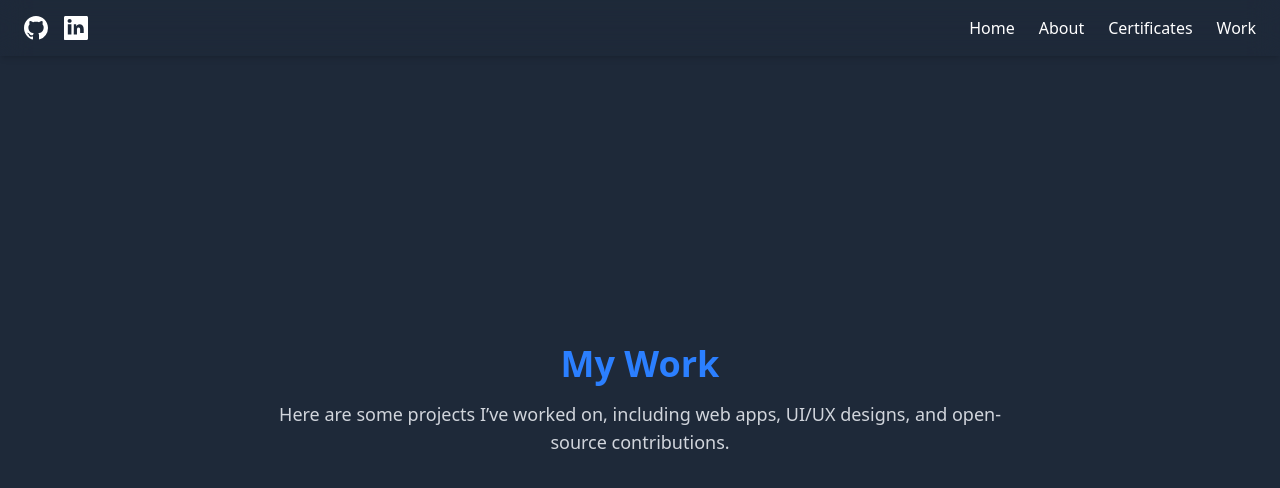
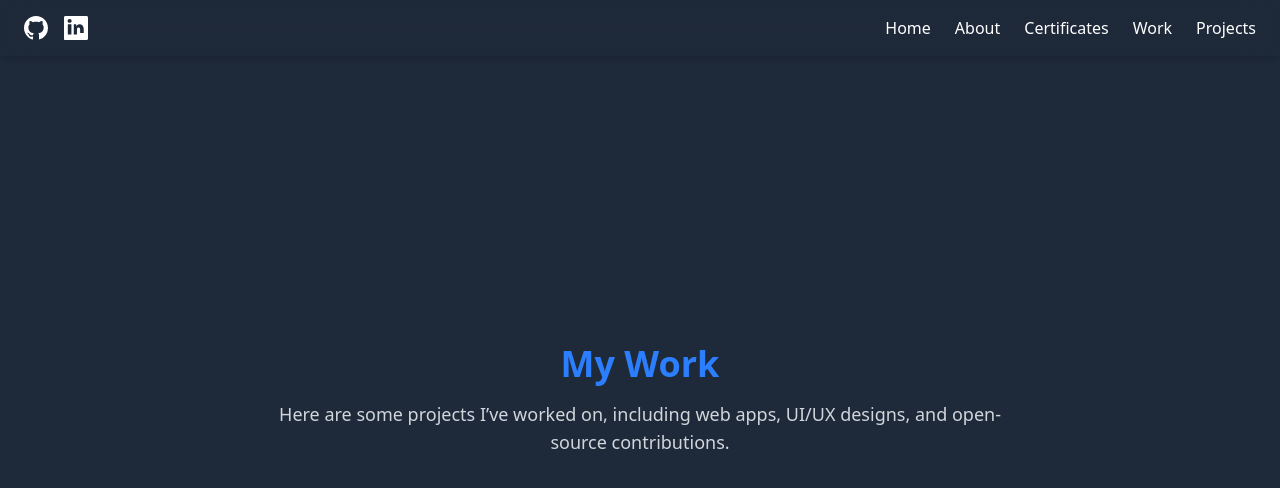
Before and after one commit to Raghavendrabaheti/Portfolio, a React (Vite) app: page /work in a window 1280 px wide. Shown: the top 488 px of the page. Built offline with nearby package versions, Linux system fonts and the light colour scheme.

Commit message:
add Projects link to Navbar and create Project component

```diff
--- a/src/Components/Navbar.jsx
+++ b/src/Components/Navbar.jsx
@@ -37,6 +37,11 @@ const Navbar = () => {
               Work
             </Link>
           </li>
+          <li>
+            <Link to="/work" className="cursor-pointer hover:text-blue-500 transition">
+              Projects
+            </Link>
+          </li>
         </ul>
       </div>
     </nav>
```
Also changed, not shown: src/Components/Project.jsx (added).
